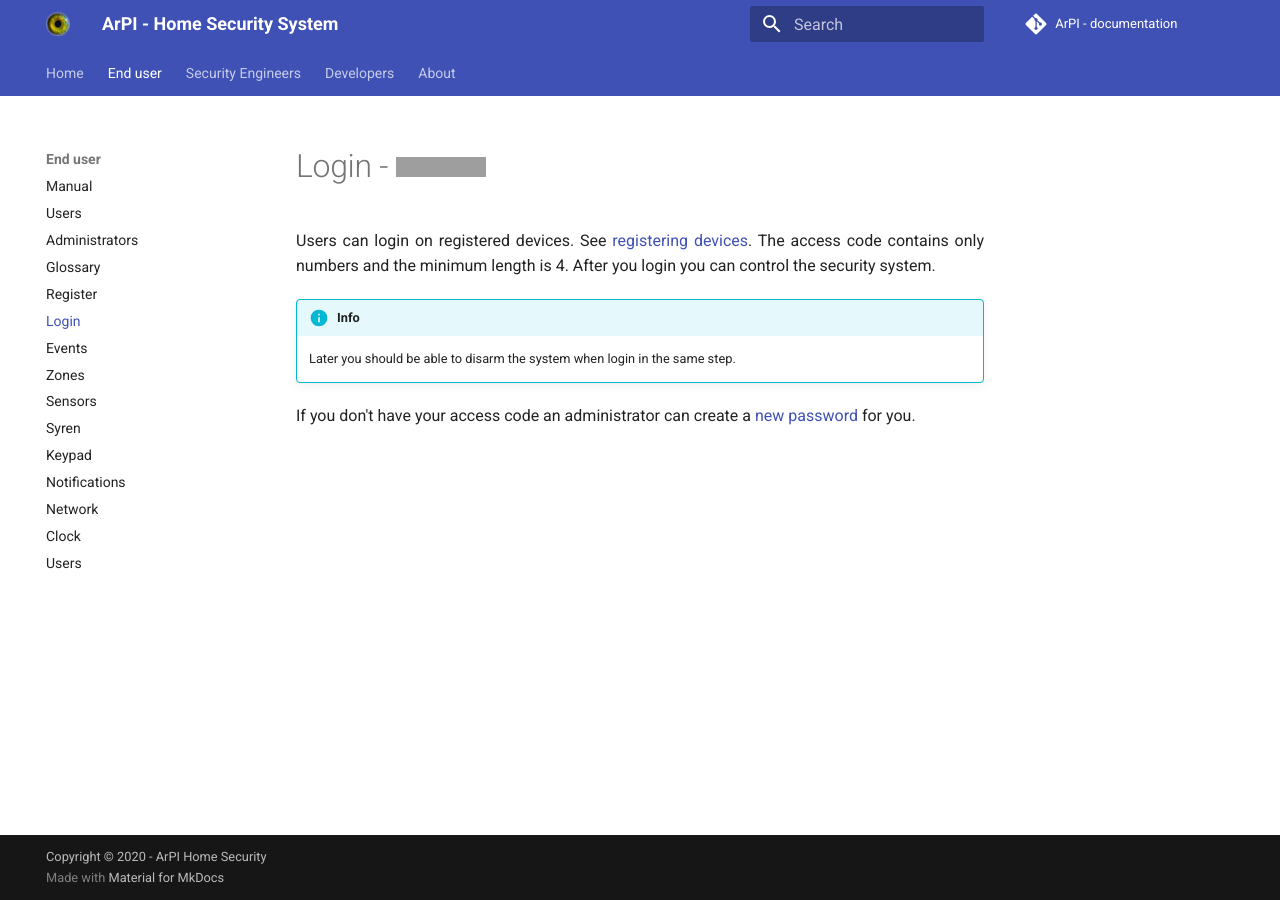
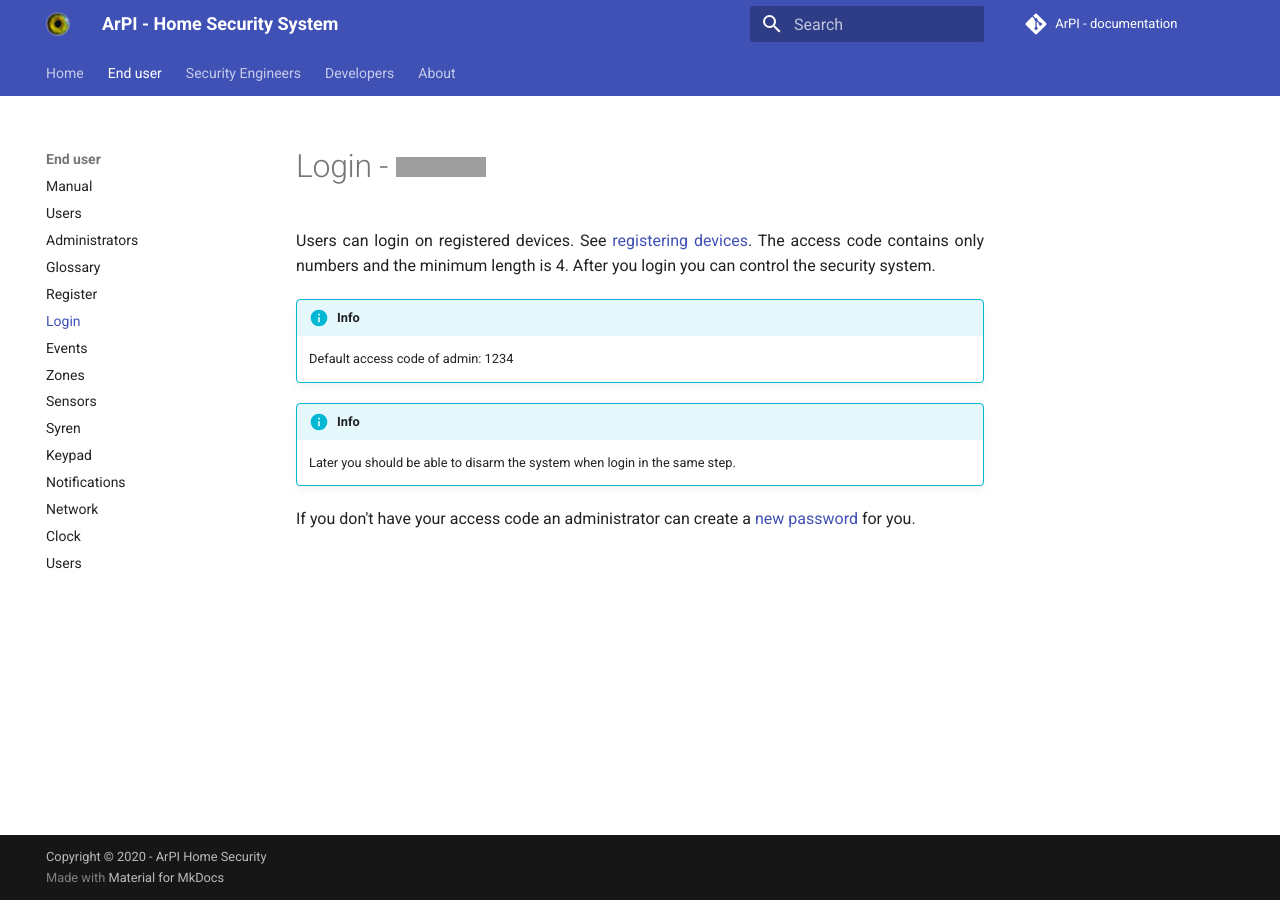
Before and after one commit to ArPIHomeSecurity/arpi_documentation, an MkDocs documentation site: the page built from docs/end_users/login.md, in a window 1280 px wide. Built offline with MkDocs 1.6.1 and Material for MkDocs 9.7.7, drawn with Linux system fonts in a browser that asks for light colours; comment, search, counter and statistics services are not loaded; grey boxes are pictures that could not be loaded.

Commit message:
Default access code

```diff
--- a/docs/end_users/login.md
+++ b/docs/end_users/login.md
@@ -5,6 +5,9 @@ The access code contains only numbers and the minimum length is 4.
 After you login you can control the security system.
 
 !!! info
+    Default access code of admin: 1234
+
+!!! info
     Later you should be able to disarm the system when login in the same step.
 
 If you don't have your access code an administrator can create a [new password](users.md) for you.
```
